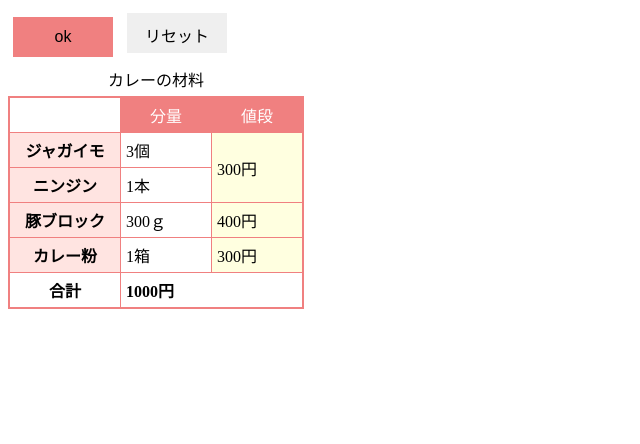
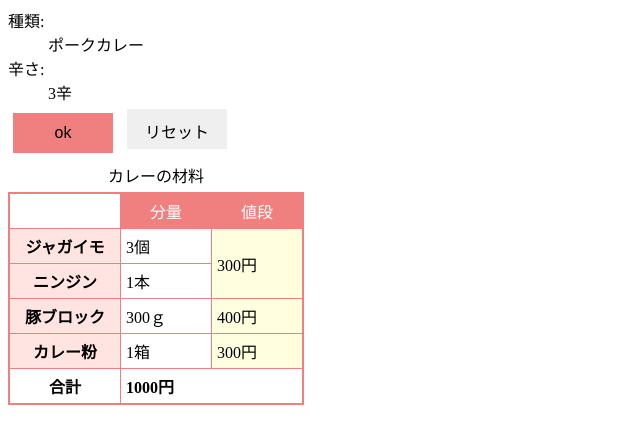
Before and after one commit to tama9884649/web1-6, a plain HTML site: page index.html in a window 1280 px wide. Shown: the whole page, without its empty margins (0-640 px from the left). Drawn offline with Linux system fonts and the light colour scheme.

Commit message:
Update index.html

```diff
--- a/index.html
+++ b/index.html
@@ -4,6 +4,10 @@
    <link rel="stylesheet" href="css/default.css" type="text/css">
 </head>
 <body>
+   <d1 class="explanation">
+      <dt>種類: </dt><dd>ポークカレー</dd>
+      <dt>辛さ: </dt><dd>3辛</dd>
+      </d1>
   <input type="submit" value="ok" class="btn btn-submit">
   <input type="reset" value="リセット" class="btn btn-reset">
 <table id="ingredient">
```
